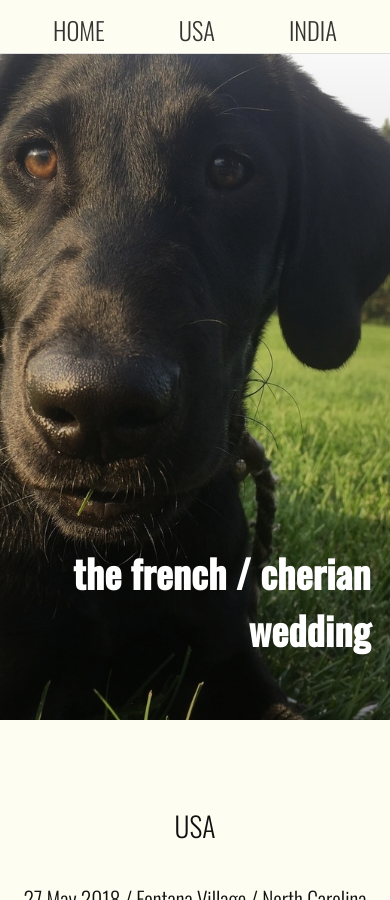
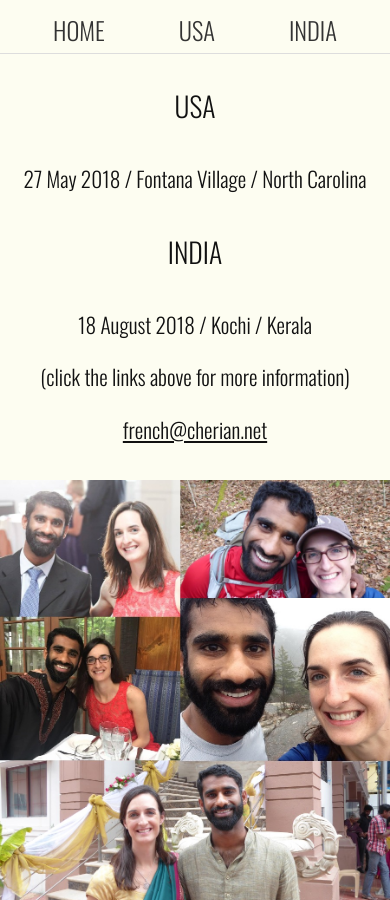
Before and after one commit to french-cherian/french-cherian.github.io, a Jekyll site: the page built from index.md, in a window 390 px wide and 900 px high. Built offline with Jekyll 4.4.1, drawn with Linux system fonts in a browser that asks for light colours.

Commit message:
remove sidebar when narrow enough (iphone)

```diff
--- a/assets/_sass/_media-queries.scss
+++ b/assets/_sass/_media-queries.scss
@@ -3,10 +3,6 @@
 * ========================================================================== */
 
 @media screen and (max-width: $break-point) {
-    .sidebar, .cover {
-	display: block;
-	height: 80vh;
-    }
 
     .collage {
 	width: 100vw;
@@ -48,18 +44,6 @@
 
 }
 
-@media screen and (max-width: $sm-break-point) {
-
-    body { font-size: 12pt; }
-    h1 { font-size: 2em; }
-    h2 { font-size: 1.8em; }
-    h3 { font-size: 1.6em; }
-    h4 { font-size: 1.3em; }
-    h5 { font-size: 1em; }
-    h6 { font-size: .8em; }
-    .heading { font-size: 1.8em; }
-}
-
 @media screen and (min-width: $sm-break-point) {
     body { font-size: 16pt; }
     h1 { font-size: 2em; }
@@ -72,6 +56,11 @@
 }
 
 @media screen and (min-width: $md-break-point) {
+
+    .sidebar, .cover {
+	display: block;
+	height: 80vh;
+    }
 
     body { font-size: 18pt; }
     h1 { font-size: 2em; }
```
